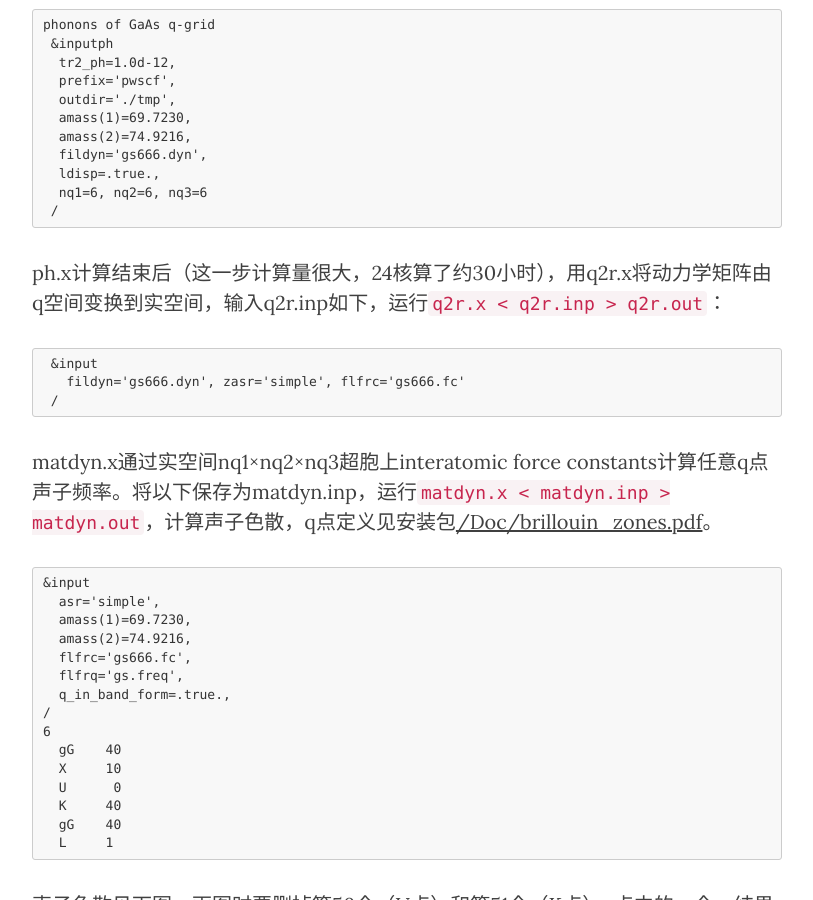
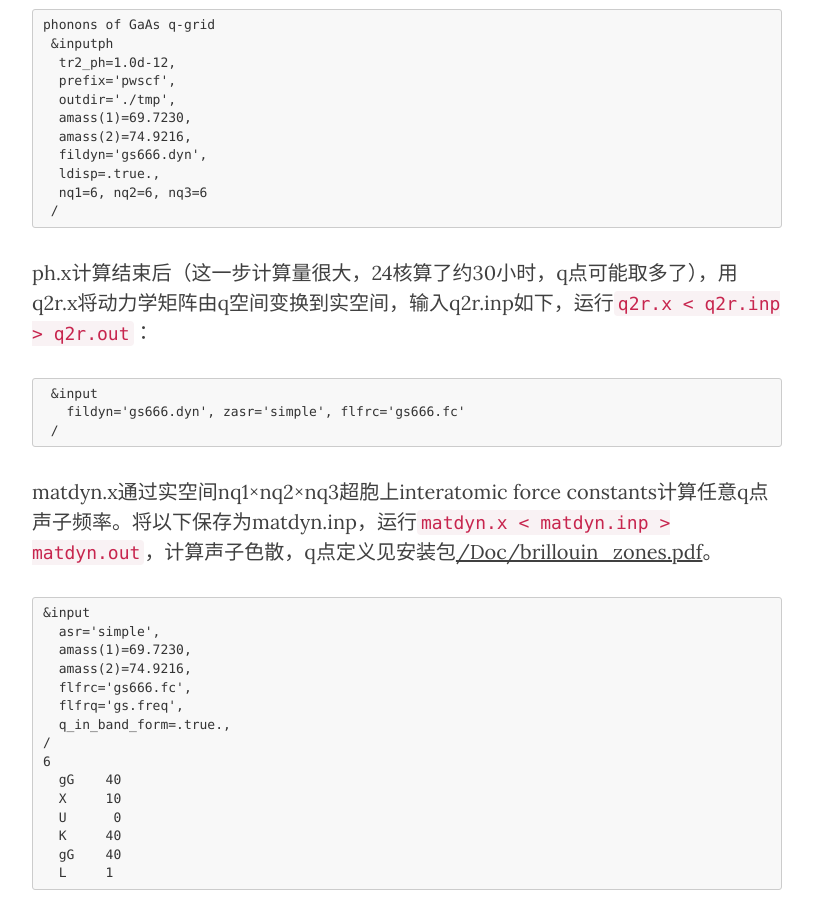
Before and after one commit to yyyu200/DFTbook, a Jekyll site: the page built from _posts/2019-04-01-HandsOn.md, in a window 1280 px wide and 900 px high, scrolled down 26184 px. Shown: the whole window, without its empty margins (233-1046 px from the left). Built offline with Jekyll 4.4.1, drawn with Linux system fonts in a browser that asks for light colours; nearby versions of some CDN libraries; formulas are drawn with MathJax 3; comment, search, counter and statistics services are not loaded.

Commit message:
modify at20190903-15:40:14-aliyun

````diff
--- a/_posts/2019-04-01-HandsOn.md
+++ b/_posts/2019-04-01-HandsOn.md
@@ -899,7 +899,7 @@
  /
 ```
 
-ph.x计算结束后（这一步计算量很大，24核算了约30小时），用q2r.x将动力学矩阵由q空间变换到实空间，输入q2r.inp如下，运行```q2r.x < q2r.inp > q2r.out```：
+ph.x计算结束后（这一步计算量很大，24核算了约30小时，q点可能取多了），用q2r.x将动力学矩阵由q空间变换到实空间，输入q2r.inp如下，运行```q2r.x < q2r.inp > q2r.out```：
 ```
  &input
    fildyn='gs666.dyn', zasr='simple', flfrc='gs666.fc'
````
